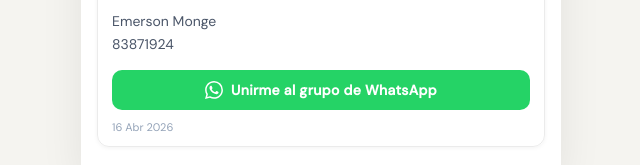
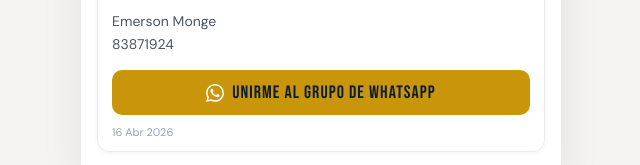
Before and after one commit to ememos72-hash/quiniela-mundial-2026, a React (Vite) app: page /inicio in a window 1280 px wide. Shown: the part 1603-1768 px from the top of the page, without its empty margins (319-959 px from the left). Built offline with nearby package versions, Linux system fonts and the light colour scheme; no server answers.

Commit message:
Inicio: boton WA mismo estilo que Unirme a la Quiniela

```diff
--- a/src/pages/InicioPage.jsx
+++ b/src/pages/InicioPage.jsx
@@ -312,13 +312,13 @@
                   style={{
                     display: 'flex', alignItems: 'center', justifyContent: 'center', gap: 8,
                     marginTop: 14,
-                    padding: '11px 16px',
-                    background: '#25D366',
-                    color: '#fff',
-                    borderRadius: 10,
-                    fontSize: 14, fontWeight: 700,
-                    textDecoration: 'none',
-                    letterSpacing: '0.02em',
+                    padding: '12px 0',
+                    width: '100%',
+                    background: 'var(--gold)', color: 'var(--navy)',
+                    border: 'none', borderRadius: 10,
+                    fontFamily: "'Bebas Neue', sans-serif",
+                    fontSize: 18, letterSpacing: '0.06em',
+                    textDecoration: 'none', cursor: 'pointer',
                   }}
                 >
                   <svg width="18" height="18" viewBox="0 0 24 24" fill="white">
```
